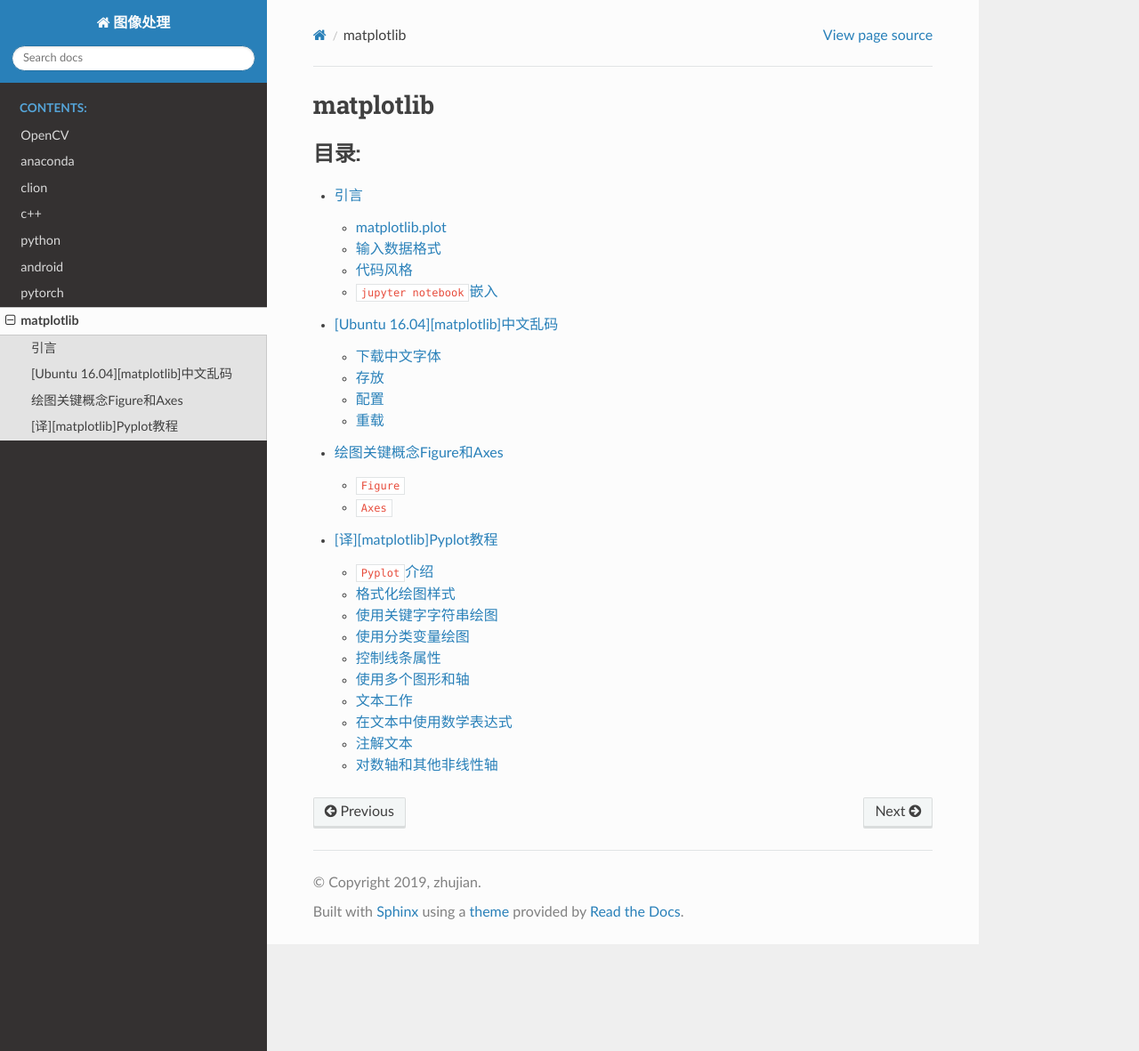
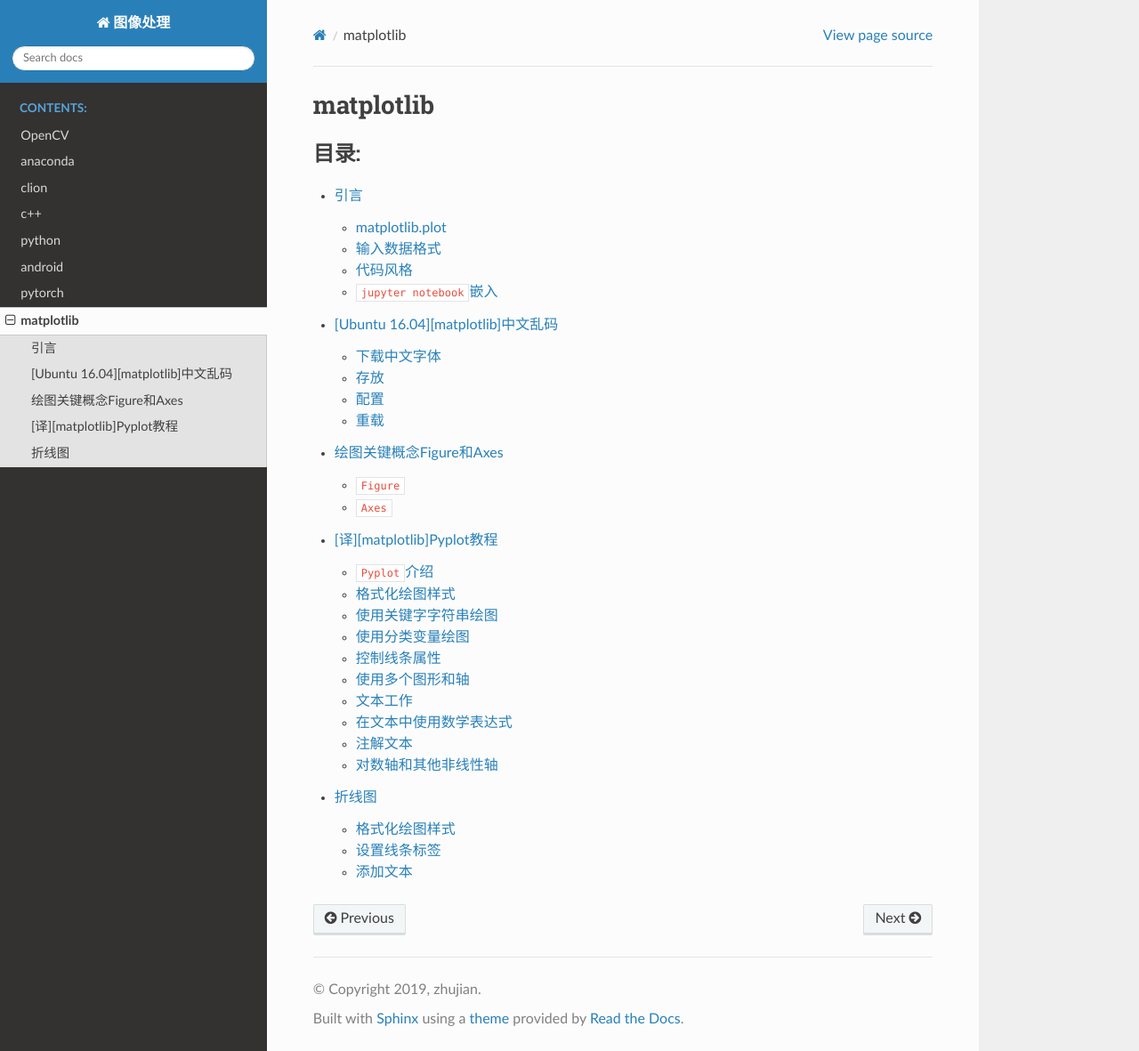
Before and after one commit to Document-Collection/image-processing, a Sphinx documentation site: the page built from docs/source/matplotlib.rst, in a window 1280 px wide and 1181 px high. Shown: the whole window at 89% size. Built offline with Sphinx 7.4.7 and the Read the Docs theme 2.0.0, drawn with Linux system fonts in a browser that asks for light colours; pages that are not in the unit, such as notebooks, are missing from menus; some of the changed lines change nothing that is shown.

Commit message:
docs(matplotlib): 折线图

````diff
--- a/docs/source/matplotlib.rst
+++ b/docs/source/matplotlib.rst
@@ -13,3 +13,4 @@
    matplotlib/[Ubuntu 16.04][matplotlib]中文乱码
    matplotlib/绘图关键概念Figure和Axes
    matplotlib/[译][matplotlib]Pyplot教程
+   matplotlib/折线图
--- /dev/null
+++ b/docs/source/matplotlib/折线图.md
@@ -0,0 +1,147 @@
+
+# 折线图
+
+绘制折线图操作
+
+## 格式化绘图样式
+
+关键函数[matplotlib.pyplot.plot](https://matplotlib.org/api/_as_gen/matplotlib.pyplot.plot.html?highlight=plot#matplotlib-pyplot-plot)调用格式如下：
+
+```
+plot([x], y, [fmt], data=None, **kwargs)
+plot([x], y, [fmt], [x2], y2, [fmt2], ..., **kwargs)
+```
+
+使用参数`fmt`格式化线条，输入值是一个字符串
+
+>fmt = '[color][marker][line]'
+
+由`3`部分组成：颜色+标记符+线条类型，每一个值都是可选的。如果给定了`line`，但是没有指定`marker`，那么线条仅仅是线段，没有标记符
+
+支持以下颜色：
+
+![](./imgs/fmt-color.png)
+
+* b：蓝色
+* g：绿色
+* r：红色
+* c：青色
+* m：紫红
+* y：黄色
+* k：黑色
+* w：白色
+
+支持以下标记符：
+
+![](./imgs/fmt-marker.png)
+
+支持以下线条类型：
+
+![](./imgs/fmt-line.png)
+
+* `-`：实线
+* `--`：虚线
+* `-.`：点划线
+* `:`：点线
+
+```
+# -*- coding: utf-8 -*-
+
+"""
+折线图（line chart）
+"""
+
+import matplotlib.pyplot as plt
+
+y = list(range(1, 5))
+
+fig = plt.figure()
+
+plt.subplot(221)
+plt.plot(y, 'ro-')
+plt.title('红色圆形实线')
+
+plt.subplot(222)
+plt.plot(y, 'b.--')
+plt.title('蓝色点形虚线')
+
+plt.subplot(223)
+plt.plot(y, 'ms-.')
+plt.title('紫红色方形点划线')
+
+plt.subplot(224)
+plt.plot(y, 'g^:')
+plt.title('绿色上三角形点线')
+
+plt.savefig('line-chart.png')
+plt.show()
+```
+
+![](./imgs/line-chart.png)
+
+## 设置线条标签
+
+当在`Axes`中绘制多条线时，使用函数[matplotlib.pyplot.legend](https://matplotlib.org/api/_as_gen/matplotlib.pyplot.legend.html?highlight=legend#matplotlib-pyplot-legend)显示线条标签
+
+```
+# -*- coding: utf-8 -*-
+
+"""
+折线图（line chart）
+"""
+
+import matplotlib.pyplot as plt
+import numpy as np
+
+x = y = np.array(range(1, 5))
+
+plt.plot(x, y, label='线条1')
+plt.plot(x, y ** 2, label='线条2')
+plt.plot(x, y ** 3, label='线条3')
+
+plt.legend()
+
+plt.savefig('line-legend-1.png')
+plt.show()
+```
+
+![](./imgs/line-legend-1.png)
+
+## 添加文本
+
+使用函数[matplotlib.pyplot.text](https://matplotlib.org/api/_as_gen/matplotlib.pyplot.text.html#matplotlib-pyplot-text)可以在Axes上添加额外文本信息
+
+```
+matplotlib.pyplot.text(x, y, s, fontdict=None, withdash=False, **kwargs)
+```
+
+参数`x/y`是标量，表示文本坐标，需要匹配相应坐标系
+参数`s`表示文本内容
+参数`fontsize`用于设置文本大小，默认为`12`
+
+```
+# -*- coding: utf-8 -*-
+
+"""
+折线图（line chart）
+"""
+
+import matplotlib.pyplot as plt
+import numpy as np
+
+x = y = np.array(range(1, 5))
+
+plt.plot(x, y, label='线条1')
+plt.plot(x, y ** 2, label='线条2')
+plt.plot(x, y ** 3, label='线条3')
+
+plt.text(1.0, 55, r'$\mu=100,\ \sigma=15$', fontsize=12)
+plt.text(1.0, 50, r'蓝色：线条1', fontsize=20)
+
+plt.savefig('line-text.png')
+plt.show()
+```
+
+**可以在文本字符串中输入`Tex`数学公式**
+
+![](./imgs/line-text.png)
````
Also changed, not shown: docs/source/matplotlib/imgs/fmt-color.png (added), docs/source/matplotlib/imgs/fmt-line.png (added), docs/source/matplotlib/imgs/fmt-marker.png (added), docs/source/matplotlib/imgs/line-chart.png (added), docs/source/matplotlib/imgs/line-legend-1.png (added), docs/source/matplotlib/imgs/line-text.png (added).
